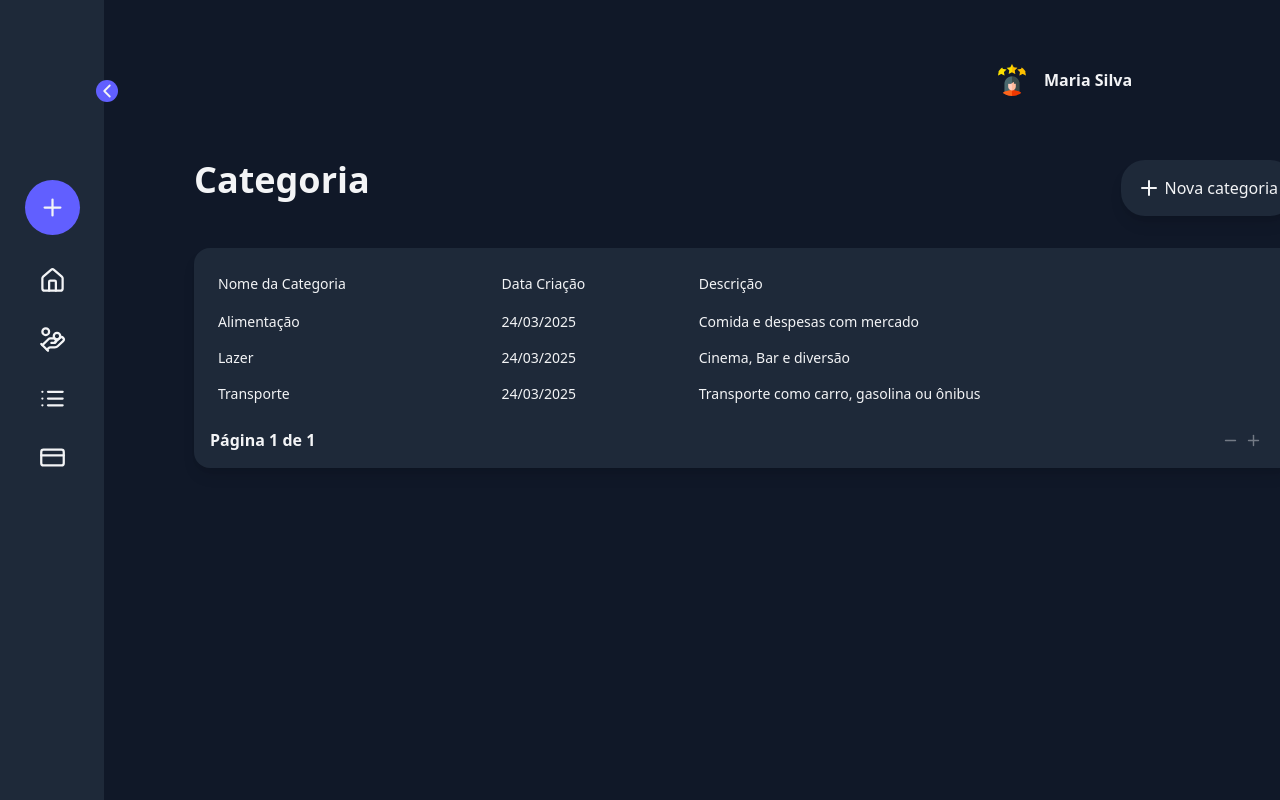
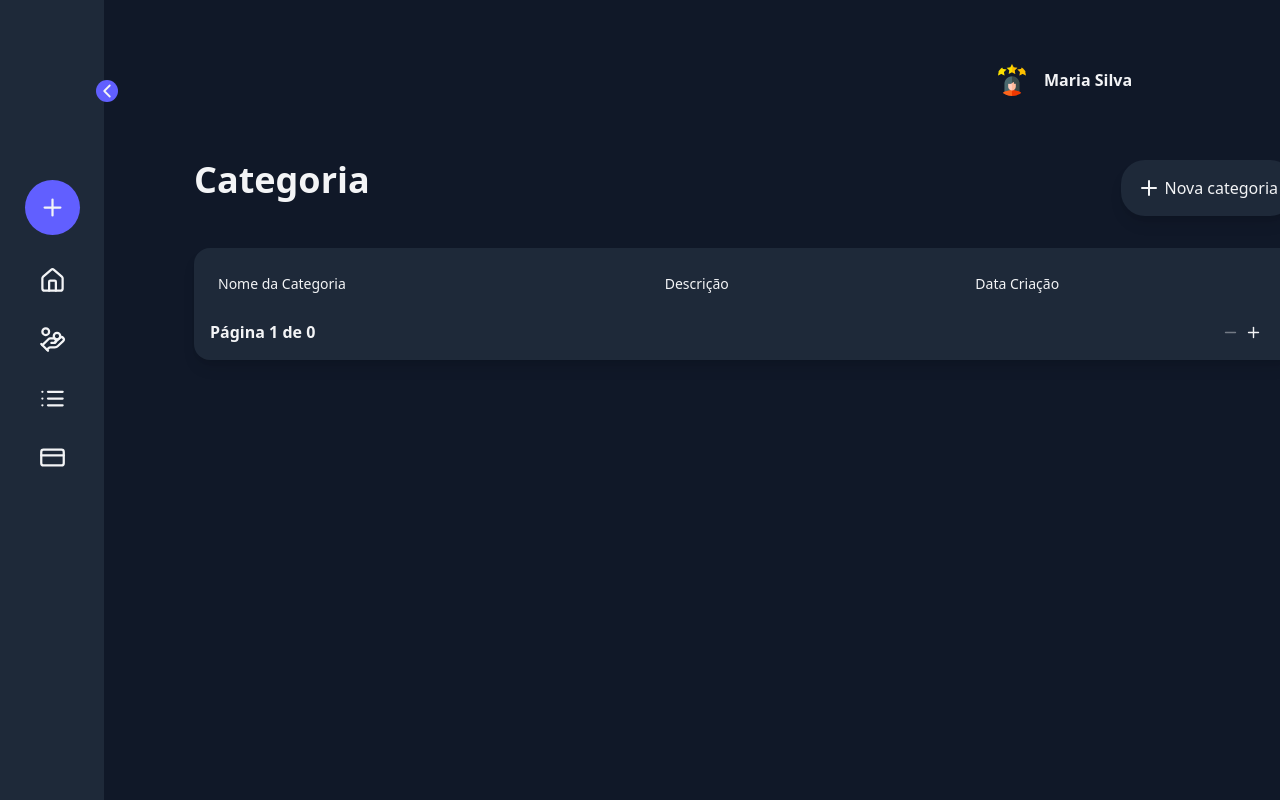
Before and after one commit to T-Terra/gestao-gastos, a React (Vite) app: page /category in a window 1280 px wide. Built offline with nearby package versions, Linux system fonts and the light colour scheme.

Commit message:
feat: add category interfaces UI

```diff
--- a/src/components/dialog/dialogCategory.tsx
+++ b/src/components/dialog/dialogCategory.tsx
@@ -13,14 +13,29 @@ import {
 import { Textarea } from "@/components/ui/textarea"
 import { Button } from '@/components/buttons/button'
 import { Input } from "../ui/input"
-import { CategoryInterface } from "@/interfaces/CategoryInterface"
+import { CategoryInterface, SetStateInterface } from "@/interfaces/CategoryInterface"
+import { useState } from "react"
 
-export default function DialogCategory() {
-    const SaveData = (data: CategoryInterface) => {
-        localStorage.setItem("category", JSON.stringify(data))
+export default function DialogCategory({ setState }: SetStateInterface) {
+    const [isOpen, setOpen] = useState(false)
+
+    const getData = (): CategoryInterface[] => {
+        const data = localStorage.getItem('category') as string
+        return data !== null ? JSON.parse(data) : []
     }
 
-    const GetFormData = (formData: FormData) => {
+    const saveData = (data: CategoryInterface) => {
+        if (data.categoryName === "" && data.description === "") {
+            alert("Dados vazios não são salvos")
+        } else {
+            const Objs: CategoryInterface[] = getData()
+            const categoryArray: CategoryInterface[] = [...Objs, data]
+            localStorage.setItem("category", JSON.stringify(categoryArray))
+            setState(categoryArray)
+        }
+    }
+
+    const getFormData = (formData: FormData) => {
         const categoryName = formData.get('categoryName') as string
         const description = formData.get('description') as string
 
@@ -29,17 +44,18 @@ export default function DialogCategory() {
             "description": description
         }
 
-        SaveData(arrayObj)
+        saveData(arrayObj)
     }
 
     return (
         <div>
-            <Dialog>
+            <Dialog open={isOpen} onOpenChange={setOpen}>
                 <DialogTrigger asChild>
                     <div className="flex">
                         <Button
                             style="bg-gray-800 p-4 rounded-3xl shadow-lg flex gap-1 hover:bg-gray-700"
                             type="button"
+                            onClick={() => setOpen(true)}
                         >
                             <Plus />
                             Nova categoria
@@ -53,7 +69,7 @@ export default function DialogCategory() {
                             Adiciona uma nova categoria
                         </DialogDescription>
                     </DialogHeader>
-                    <form action={GetFormData}>
+                    <form action={getFormData}>
                         <div className="flex flex-col gap-10 items-end">
                             <div className="w-full flex flex-col gap-4">
                                 <label>Nome da Categoria</label>
@@ -67,6 +83,7 @@ export default function DialogCategory() {
                                 <Button
                                     style="bg-gray-800 p-3 rounded-3xl shadow-md flex gap-1 hover:bg-gray-700"
                                     type="submit"
+                                    onClick={() => setOpen(false)}
                                 >
                                     <Plus />
                                     Salvar
--- a/src/components/tables/paginatedTable.tsx
+++ b/src/components/tables/paginatedTable.tsx
@@ -13,10 +13,11 @@ import {
     Minus
 } from 'lucide-react'
 import { DataTableInterface } from "@/interfaces/DataTableInterfaces"
+import { CategoryInterface } from "@/interfaces/CategoryInterface"
 
 type props = {
     col: string[]
-    dataTable: DataTableInterface[]
+    dataTable: DataTableInterface[] | CategoryInterface[] | []
 }
 
 export default function PaginatedTable({ col, dataTable }: props) {
@@ -26,11 +27,11 @@ export default function PaginatedTable({ col, dataTable }: props) {
 
     const indexOfLastItem = currentPage * itemsPerPage
     const indexOfFirstItem = indexOfLastItem - itemsPerPage
-    const currentItems = dataTable.slice(indexOfFirstItem, indexOfLastItem)
+    const currentItems = (dataTable || []).slice(indexOfFirstItem, indexOfLastItem)
 
-    const totalPages = Math.ceil(dataTable.length / itemsPerPage)
+    const totalPages = Math.ceil((dataTable || []).length / itemsPerPage)
 
-    const handleCell = (obj: DataTableInterface, rowIndex: number) => {
+    const handleCell = (obj: DataTableInterface | CategoryInterface, rowIndex: number) => {
         return (
             <TableRow key={rowIndex} className="border-none">
                 {Object.values(obj).map((value, colIndex) => (
--- a/src/components/tables/table.tsx
+++ b/src/components/tables/table.tsx
@@ -1,9 +1,10 @@
 import { DataTableInterface } from "@/interfaces/DataTableInterfaces"
+import { CategoryInterface } from "@/interfaces/CategoryInterface"
 import PaginatedTable from "./paginatedTable"
 
 type props = {
     col: string[]
-    dataTable: DataTableInterface[]
+    dataTable: DataTableInterface[] | CategoryInterface[] | []
 }
 
 export default function TableList({ col, dataTable }: props) {
--- a/src/interfaces/CategoryInterface.ts
+++ b/src/interfaces/CategoryInterface.ts
@@ -2,3 +2,7 @@ export interface CategoryInterface {
     categoryName: string
     description: string
 }
+
+export interface SetStateInterface {
+    setState: (dataArr: CategoryInterface[]) => void
+}
--- a/src/pages/category.tsx
+++ b/src/pages/category.tsx
@@ -1,14 +1,22 @@
 import User from '@/components/user/user'
 import TableList from '@/components/tables/table'
 import DialogCategory from '@/components/dialog/dialogCategory'
+import { useEffect, useState } from 'react'
+import { CategoryInterface } from "@/interfaces/CategoryInterface"
 
 export default function Category() {
+    const [dataTable, setDataTatle] = useState<CategoryInterface[]>([])
 
-    const fakeData = [
-        { name: "Alimentação", data: "24/03/2025", description: "Comida e despesas com mercado" },
-        { name: "Lazer", data: "24/03/2025", description: "Cinema, Bar e diversão" },
-        { name: "Transporte", data: "24/03/2025", description: "Transporte como carro, gasolina ou ônibus" },
-    ]
+   useEffect(() => {
+        const getData = (): CategoryInterface[] => {
+            const data = localStorage.getItem("category") as string
+            return JSON.parse(data)
+        }
+
+        const categoryObjs: CategoryInterface[] = getData()
+
+        setDataTatle(categoryObjs)
+   }, [])
 
     return (
         <div className="bg-gray-900 h-screen w-screen flex flex-col items-end">
@@ -23,11 +31,11 @@ export default function Category() {
                         </h1>
                     </div>
                     <div>
-                        <DialogCategory />
+                        <DialogCategory setState={setDataTatle}/>
                     </div>
                 </div>
                 {/* div list expenses */}
-                <TableList col={['Nome da Categoria', 'Data Criação', 'Descrição']} dataTable={fakeData} />
+                <TableList col={['Nome da Categoria', 'Descrição', 'Data Criação']} dataTable={dataTable} />
             </div>
         </div>
     )
```
